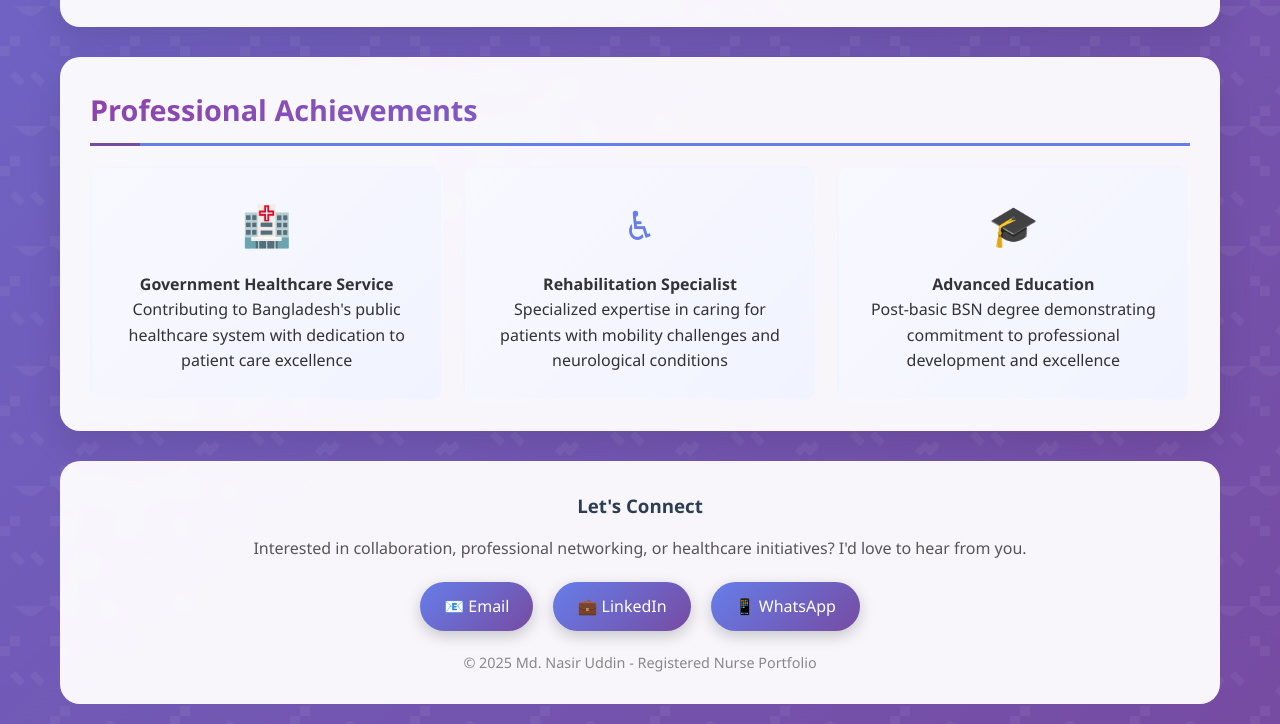
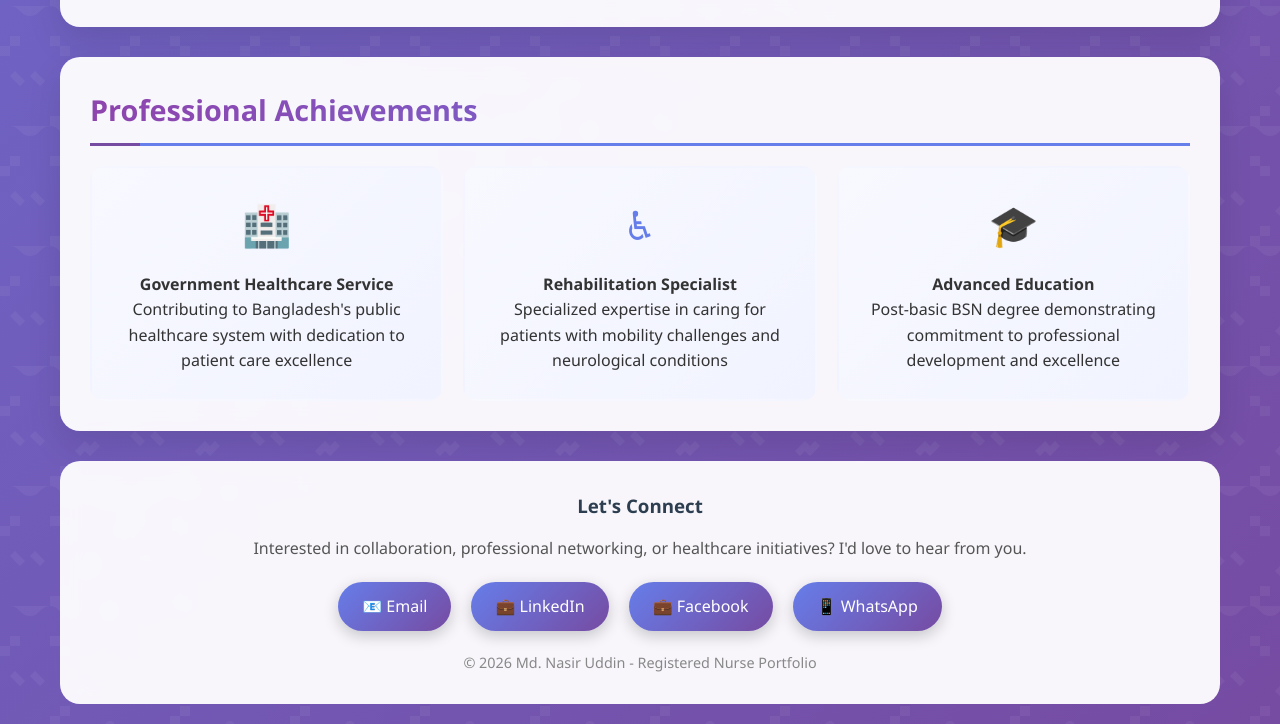
Before and after one commit to nasirbam/portfolio, a plain HTML site: page index.html in a window 1280 px wide. Shown: the part 2414-3138 px from the top of the page. Drawn offline with Linux system fonts and the light colour scheme.

Commit message:
Update index.html

```diff
--- a/index.html
+++ b/index.html
@@ -443,10 +443,11 @@
             <div class="social-links">
                 <a href="mailto:mdnasirnaznin@gmail.com" class="social-link">📧 Email</a>
                 <a href="https://www.linkedin.com/in/md-nasir-uddin-734437217/" class="social-link" target="_blank" rel="noopener noreferrer">💼 LinkedIn</a>
+                <a href="https://www.facebook.com/nasir.naznin" class="social-link" target="_blank" rel="noopener noreferrer">💼 Facebook</a>
                 <a href="https://wa.me/8801751458288" class="social-link" target="_blank" rel="noopener noreferrer">📱 WhatsApp</a>
             </div>
             <p style="margin-top: 20px; color: #888; font-size: 0.9rem;">
-                © 2025 Md. Nasir Uddin - Registered Nurse Portfolio
+                © 2026 Md. Nasir Uddin - Registered Nurse Portfolio
             </p>
         </footer>
     </div>
```
